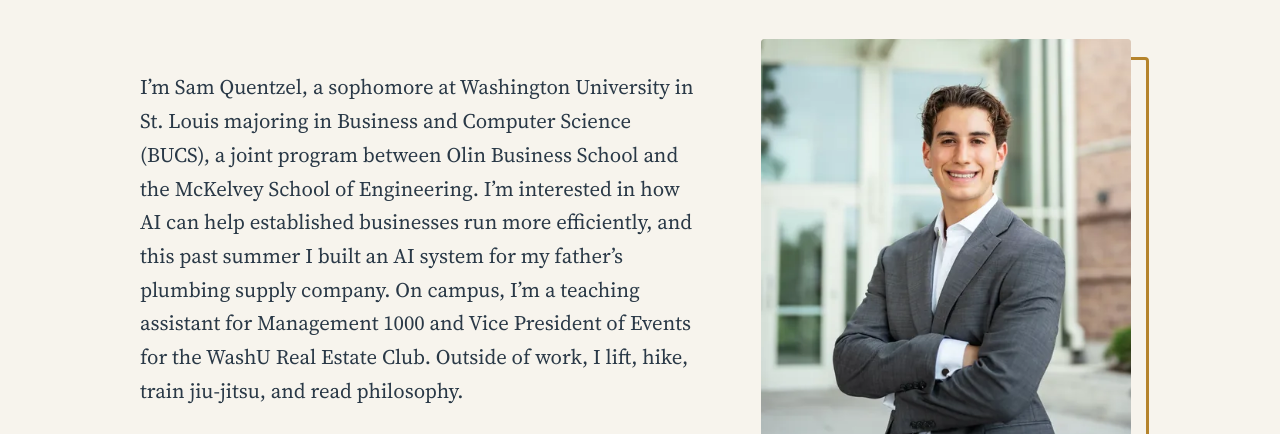
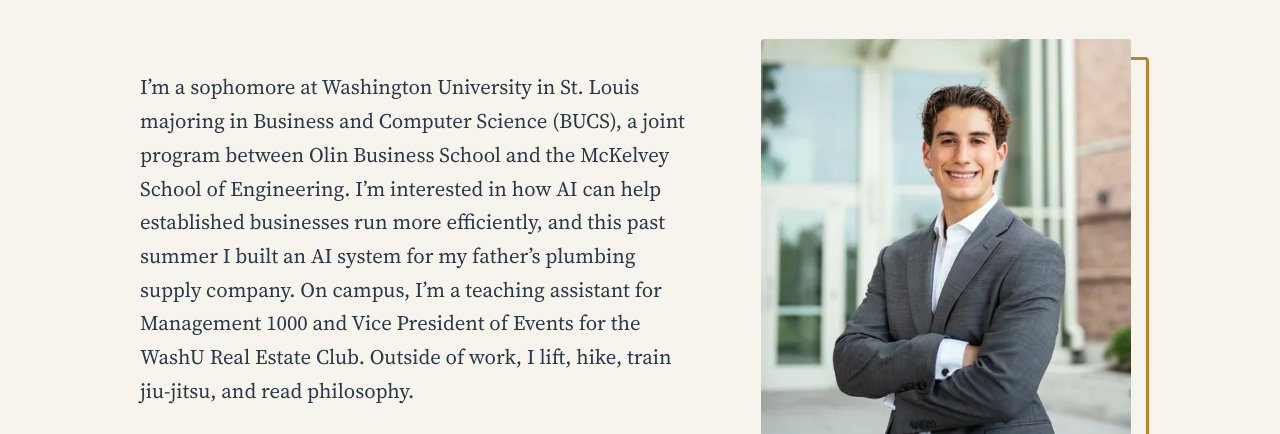
Before and after one commit to sammyq724/SamQuentzel, a plain HTML site: page index.html in a window 1280 px wide. Shown: the part 359-793 px from the top of the page. Drawn offline with Linux system fonts and the light colour scheme.

Commit message:
Remove personal name from introduction paragraph

```diff
--- a/index.html
+++ b/index.html
@@ -50,7 +50,7 @@
 
 <section class="wrap intro">
   <div class="intro-text">
-    <p>I’m Sam Quentzel, a sophomore at Washington University in St. Louis majoring in Business and Computer Science (BUCS), a joint program between Olin Business School and the McKelvey School of Engineering. I’m interested in how AI can help established businesses run more efficiently, and this past summer I built an AI system for my father’s plumbing supply company. On campus, I’m a teaching assistant for Management 1000 and Vice President of Events for the WashU Real Estate Club. Outside of work, I lift, hike, train jiu-jitsu, and read philosophy.</p>
+    <p>I’m a sophomore at Washington University in St. Louis majoring in Business and Computer Science (BUCS), a joint program between Olin Business School and the McKelvey School of Engineering. I’m interested in how AI can help established businesses run more efficiently, and this past summer I built an AI system for my father’s plumbing supply company. On campus, I’m a teaching assistant for Management 1000 and Vice President of Events for the WashU Real Estate Club. Outside of work, I lift, hike, train jiu-jitsu, and read philosophy.</p>
     <div class="btn-row">
       <a class="btn" href="assets/docs/Samuel-Quentzel-Resume.pdf?v=7c1c23ba67" download><svg viewBox="0 0 24 24" fill="none" stroke="currentColor" stroke-width="2" stroke-linecap="round" stroke-linejoin="round" aria-hidden="true"><path d="M12 4v11"/><path d="m7 11 5 5 5-5"/><path d="M5 20h14"/></svg>Download resume (PDF)</a>
       <a class="btn btn-outline" href="https://www.linkedin.com/in/squentzel724/" target="_blank" rel="noopener">Connect on LinkedIn</a>
```
